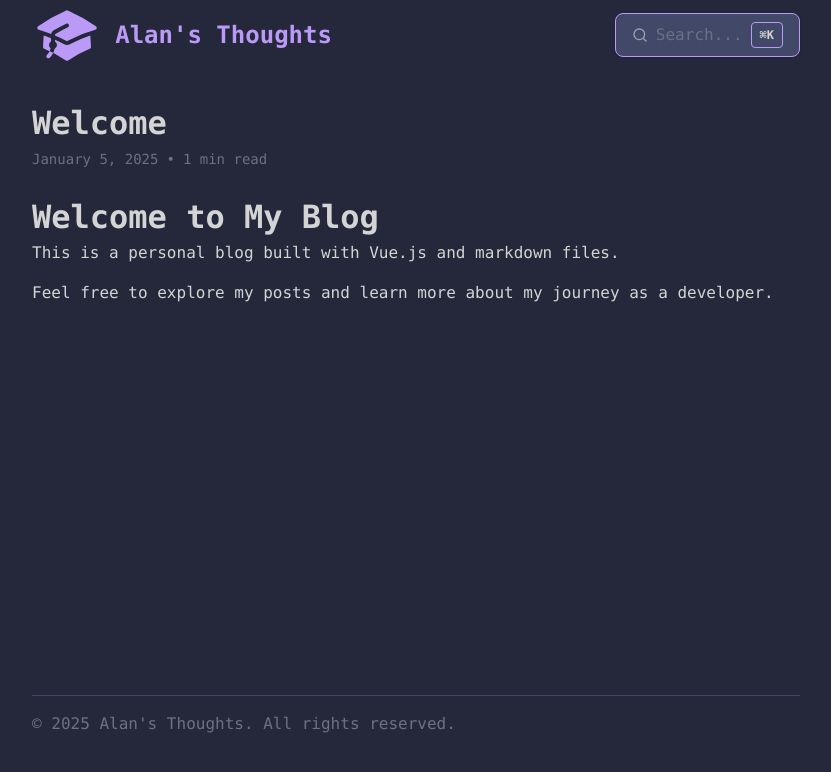
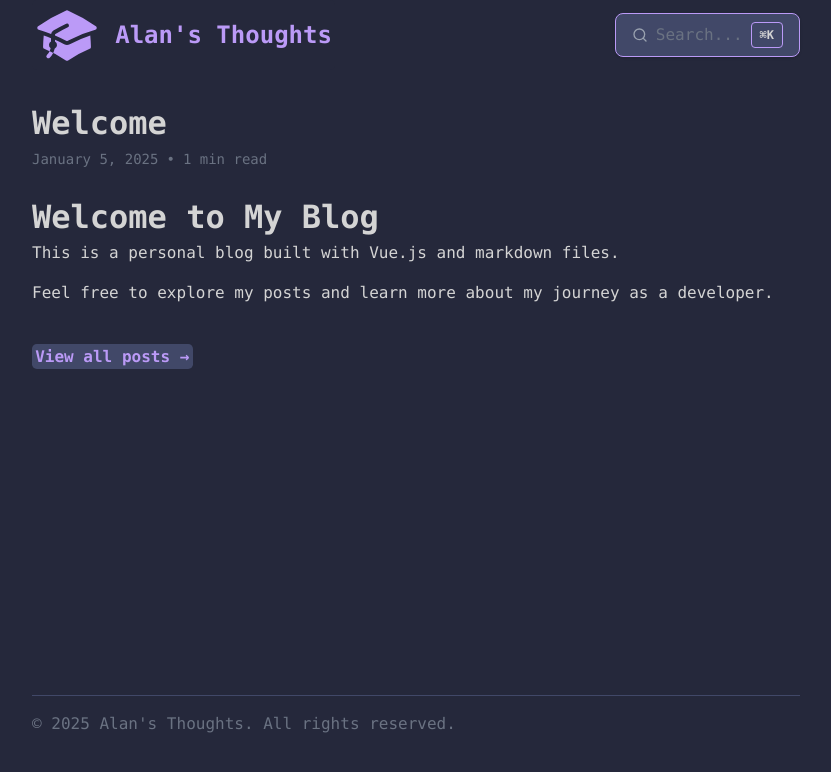
Before and after one commit to AlanNapieralski/personal-blog, a Nuxt app: page / in a window 1280 px wide. Shown: the top 772 px of the page, without its empty margins (224-1055 px from the left). Built offline with nearby package versions, Linux system fonts and the light colour scheme.

Commit message:
main: Add all posts page link to home

```diff
--- a/pages/index.vue
+++ b/pages/index.vue
@@ -11,5 +11,12 @@ const home = computed(() => {
 </script>
 
 <template>
-    <Article :key="home?.id" :article="home" />
+    <div class="flex flex-col space-y-6">
+        <Article :key="home?.id" :article="home" />
+        <div>
+            <NuxtLink to="/posts" class="text-blue-600 hover:underline font-semibold">
+                View all posts →
+            </NuxtLink>
+        </div>
+    </div>
 </template>
```
